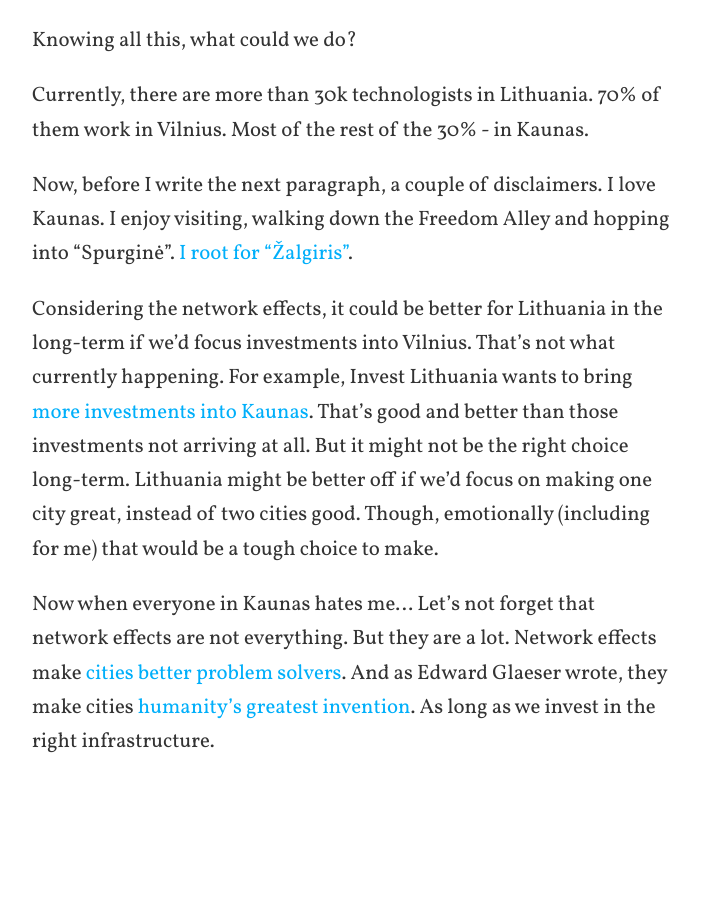
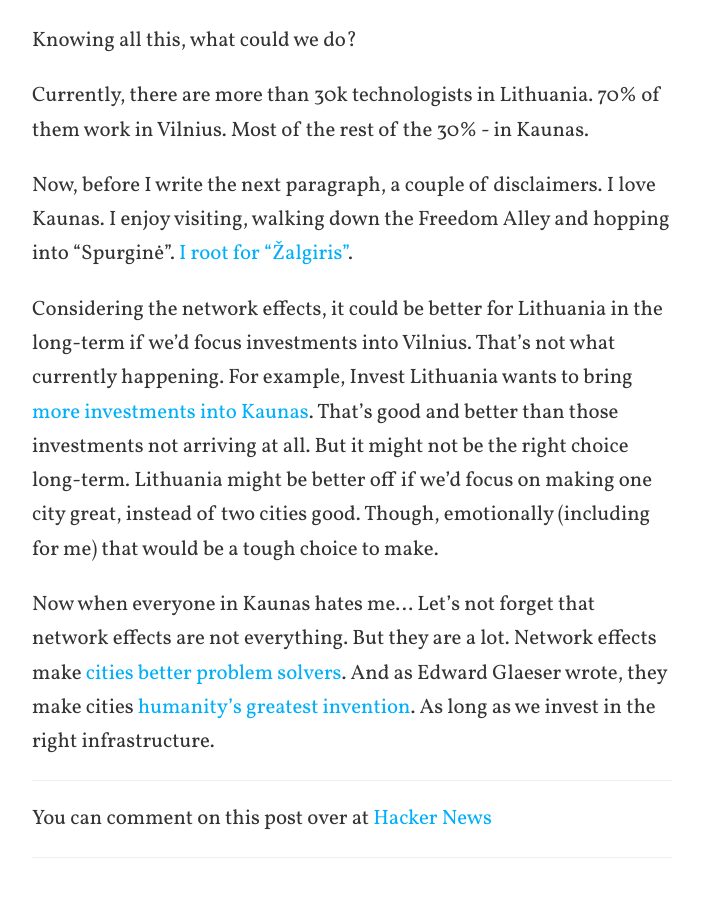
Before and after one commit to mmozuras/mmozuras.github.com, a Jekyll site: the page built from post/_posts/2020-03-30-cities-and-network-effects.md, in a window 1280 px wide and 900 px high, scrolled down 3758 px. Shown: the top 897 px of the window, without its empty margins (288-991 px from the left). Built offline with Jekyll 4.4.1, drawn with Linux system fonts in a browser that asks for light colours; comment, search, counter and statistics services are not loaded; before the commit the page ends 4559 px from its top, so only the background shows below that; some of the changed lines change nothing that is shown.

Commit message:
Add a hn link to "Cities and Network Effects"

```diff
--- a/post/_posts/2020-03-30-cities-and-network-effects.md
+++ b/post/_posts/2020-03-30-cities-and-network-effects.md
@@ -1,6 +1,7 @@
 ---
 title: Cities and Network Effects
 background: cityscape
+hn: //news.ycombinator.com/item?id=22734887
 excerpt_separator: <!--more-->
 ---
 
```
